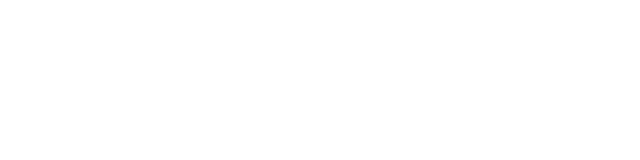
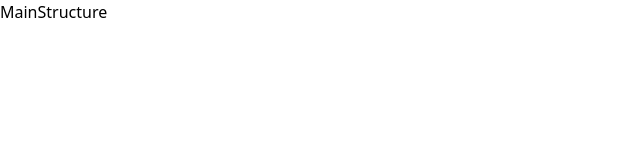
Before and after one commit to websitesByPatrick/Nicholas-Counseling-Services, a React (Vite) app: page / in a window 1280 px wide. Shown: the top 160 px of the page, without its empty margins (0-640 px from the left). Built offline with nearby package versions, Linux system fonts and the light colour scheme.

Commit message:
added mainStructure folder

```diff
--- a/src/App.jsx
+++ b/src/App.jsx
@@ -1,10 +1,10 @@
-
+import MainStructure from "./components/mainStructure"
 function App() {
 
 
   return (
     <>
-
+      <MainStructure />
     </>
   )
 }
--- /dev/null
+++ b/src/components/mainStructure.jsx
@@ -0,0 +1,11 @@
+
+const MainStructure
+ = () => {
+  return (
+    <div>MainStructure
+
+    </div>
+  )
+}
+
+export default MainStructure
```
